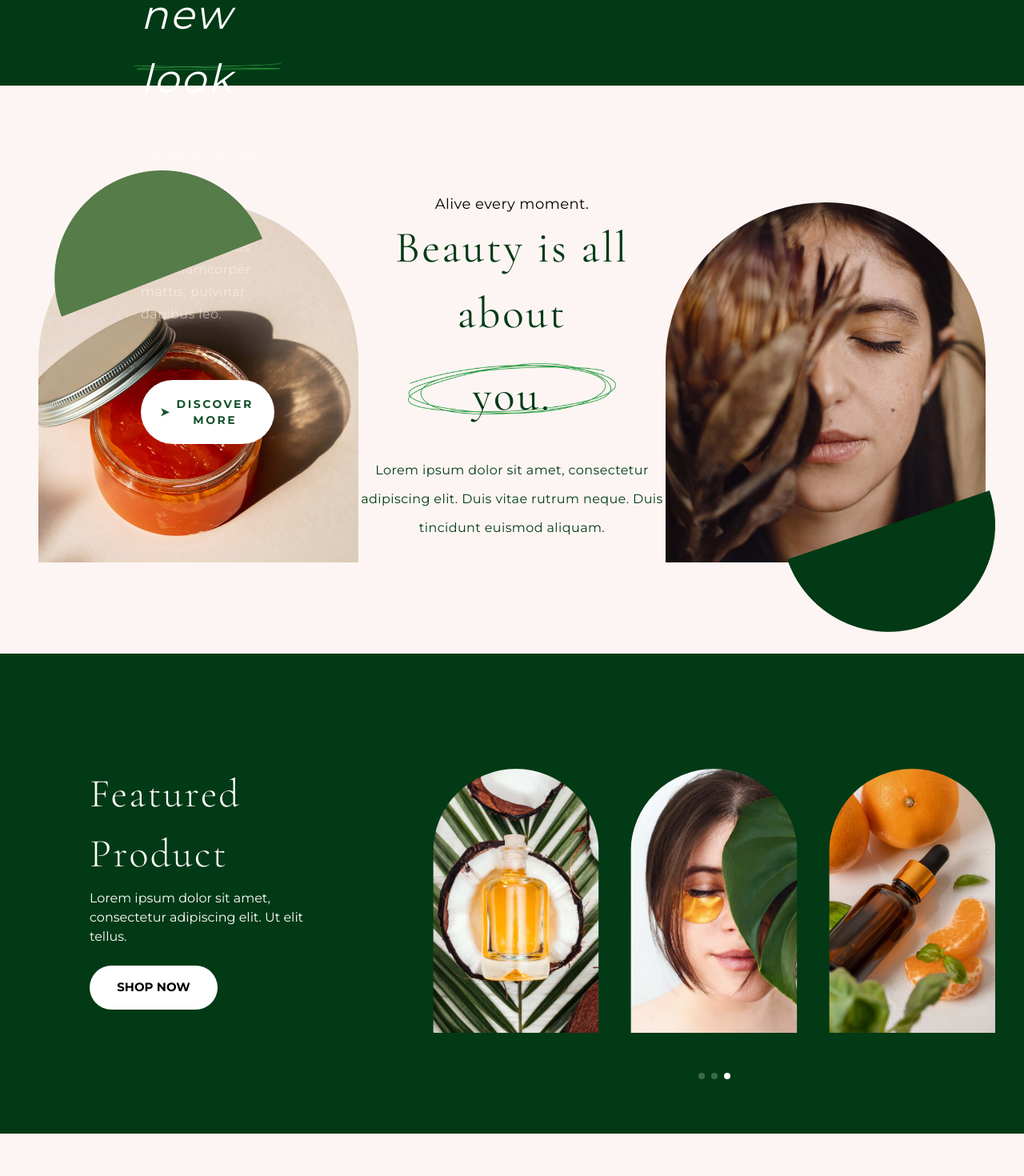
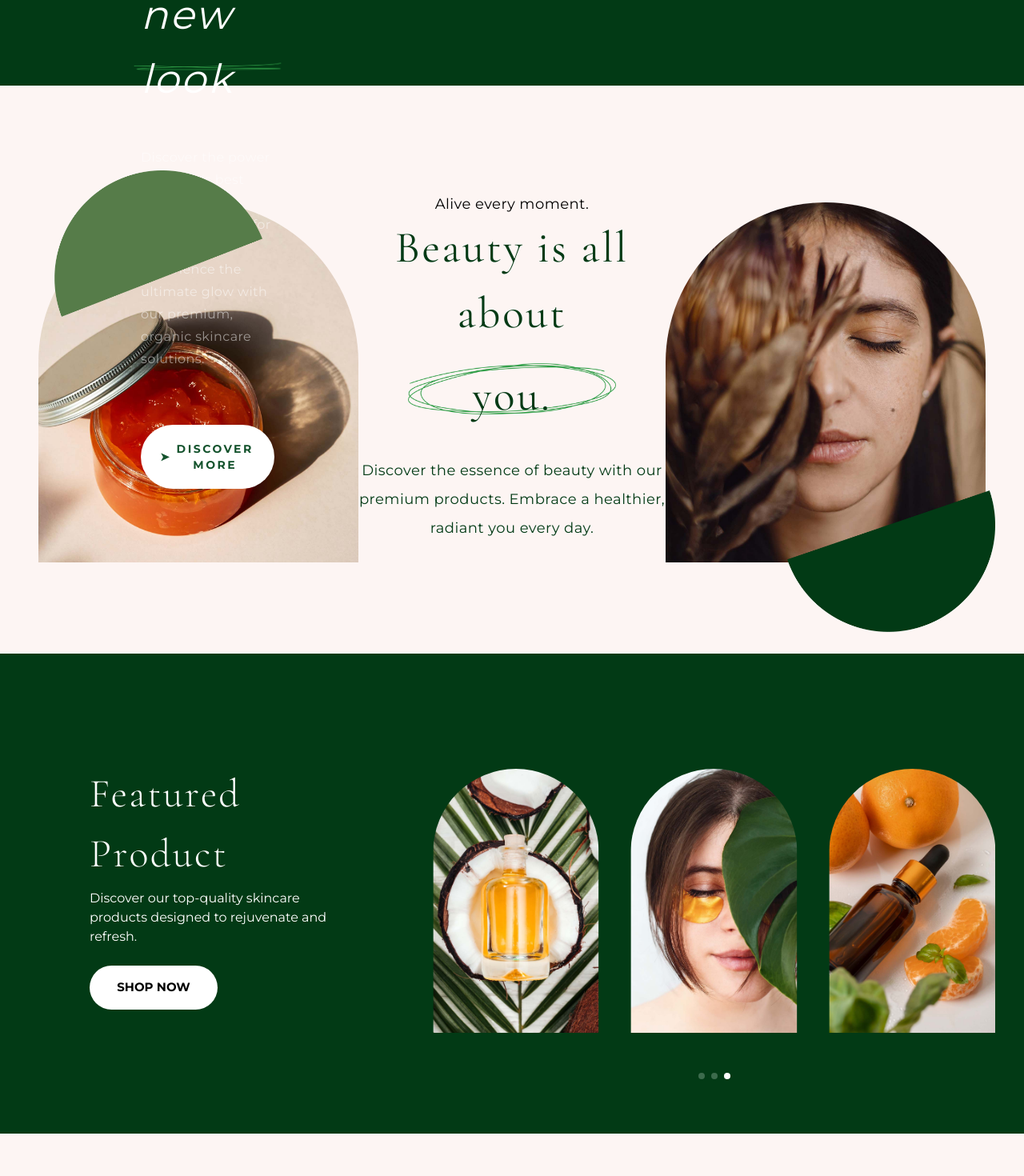
Before and after one commit to Aradhya-005/chloro, a Next.js app: page / in a window 1280 px wide. Shown: the part 720-2190 px from the top of the page at 80% size. Built offline with nearby package versions, Linux system fonts and the light colour scheme.

Commit message:
removed lorem text

```diff
--- a/src/components/Content.js
+++ b/src/components/Content.js
@@ -57,9 +57,10 @@ function Content() {
             </div>
           </div>
 
-          <p className="py-9   font-[25px] leading-9 text-[#023A15] tracking-wide">
-            Lorem ipsum dolor sit amet, consectetur adipiscing elit. Duis vitae
-            rutrum neque. Duis tincidunt euismod aliquam.
+          <p className="py-9  text-[18px]  font-[25px] leading-9 text-[#023A15] tracking-wide">
+          Discover the essence of beauty with our premium products.
+  Embrace a healthier, radiant you every day.
+
           </p>
         </div>
 
--- a/src/components/ExpertSkincare.js
+++ b/src/components/ExpertSkincare.js
@@ -5,7 +5,7 @@ import SecondImg from "../../public/assets/woman-holding-grapefruit-HV8L8KM-1536
 function ExpertSkincare() {
   return (
     <>
-      <section className="flex flex-col md:flex-row justify-center items-center  gap-11 px-44 bg-[#FDF5F3] py-40">
+      <section className="flex flex-col md:flex-row justify-between items-center gap-24 px-44 bg-[#FDF5F3] py-40">
         <div className="images-part md:w-1/2 flex flex-col justify-center items-center">
           <div className="first-img mb-5">
             <Image
@@ -13,7 +13,7 @@ function ExpertSkincare() {
               src={FirstImg}
               width={600}
               height={260}
-        alt=""
+              alt="Natural Skincare"
             />
           </div>
           <div className="second-img">
@@ -22,7 +22,7 @@ function ExpertSkincare() {
               src={SecondImg}
               width={600}
               height={260}
-        alt=""
+              alt="Healthy Glow"
             />
           </div>
         </div>
@@ -30,20 +30,30 @@ function ExpertSkincare() {
           <h2 className="text-[60px] font-thin text-[#023A15] tracking-wider mb-4 font-cormorantGaramond">
             Expert Skincare For Your Beautiful Skin
           </h2>
-    <p className=" mb-8 text-[18px] max-w-[480px] text-[#567C49] ">
-      Lorem ipsum dolor sit amet, consectetur adipiscing elit. Etiam accumsan arcu est, at lobortis nulla porta eu. Aenean vel dolor enim. Etiam aliquam mauris eros, eget ornare diam volutpat eu. Fusce auctor pretium tellus vitae bibendum.
+          <p className="mb-8 text-[16px] max-w-[480px] text-[#023A15] tracking-wider leading-loose">
+            Your skin deserves the best care. At our skincare clinic, we focus on providing treatments tailored to your unique needs, using only the finest natural ingredients. Restore your skin’s health and radiance with our expert care.
           </p>
-    <p className="mb-2 text-[18px] text-[#567C49]">Donec non vestibulum mauris.</p>
-    <p className="mb-2 text-[18px] text-[#567C49]">Maecenas arcu eros.</p>
-    <p className="mb-2 text-[18px] text-[#567C49]">Sed pulvinar lorem.</p>
-    <p className="mb-2 text-[18px] text-[#567C49]">Nullam ut mauris tellus.</p>
-    <p className="mb-6 text-[18px] text-[#567C49]">Nunc vitae convallis justo.</p>
+          <p className="mb-2 text-[16px] text-[#023A15]">
+  Expert results.
+</p>
+<p className="mb-2 text-[16px] text-[#023A15]">
+  Eco-friendly solutions.
+</p>
+<p className="mb-2 text-[16px] text-[#023A15]">
+  Personalized care.
+</p>
+<p className="mb-2 text-[16px] text-[#023A15]">
+  Confidence first.
+</p>
+<p className="mb-6 text-[16px] text-[#023A15]">
+  Healthy glow.
+</p>
+
           <button className="mt-4 px-6 py-2 bg-[#023A15] text-white rounded-md hover:bg-[#035723]">
             Learn More
           </button>
         </div>
       </section>
-
     </>
   );
 }
--- a/src/components/FeaturedProduct.js
+++ b/src/components/FeaturedProduct.js
@@ -77,8 +77,8 @@ function FeaturedProduct() {
             />
           </div>
           <p className="mt-4 mb-6">
-            Lorem ipsum dolor sit amet, consectetur adipiscing elit. Ut elit
-            tellus.
+          Discover our top-quality skincare products designed to rejuvenate and refresh.
+
           </p>
           <button className="px-6 py-4 bg-white text-black uppercase max-w-40 rounded-full font-bold text-[15px]">
             Shop now
--- a/src/components/HeroSection.js
+++ b/src/components/HeroSection.js
@@ -60,8 +60,8 @@ function HeroSection() {
               ></div>
             </div>
             <p className="text-[16px] leading-7 tracking-wide pt-11 pb-8 text-[#FFFFFF82]">
-              Lorem ipsum dolor sit amet, consectetur adipiscing elit. Ut elit
-              tellus, luctus nec ullamcorper mattis, pulvinar dapibus leo.
+            Discover the power of nature's best ingredients, carefully crafted for your skin.
+            Experience the ultimate glow with our premium, organic skincare solutions.
             </p>
             <button className="flex items-center gap-1 mt-9 px-6 py-5 text-sm  text-green-900 bg-white rounded-full font-extrabold">
               <span className="text-green-900">➤</span>
--- a/src/components/Review.js
+++ b/src/components/Review.js
@@ -7,12 +7,35 @@ import Asset_4 from '../../public/assets/Asset-4_2.png';
 import Asset_2 from '../../public/assets/asset_2.png'
 
 const reviewsList = [
-  { id: 1, name: 'John Doe', review: 'Lorem ipsum dolor sit amet, consectetur adipiscing elit. Curabitur lobortis erat posuere, tincidunt sem at, sagittis dolor. Sed malesuada orci erat, ut interdum lorem rhoncus eu. Donec justo urna, mattis non maximus.' },
-  { id: 2, name: 'Jane Smith', review: 'Lorem ipsum dolor sit amet, consectetur adipiscing elit. Curabitur lobortis erat posuere, tincidunt sem at, sagittis dolor. Sed malesuada orci erat, ut interdum lorem rhoncus eu. Donec justo urna, mattis non maximus.' },
-  { id: 3, name: 'Michael Johnson', review: 'Lorem ipsum dolor sit amet, consectetur adipiscing elit. Curabitur lobortis erat posuere, tincidunt sem at, sagittis dolor. Sed malesuada orci erat, ut interdum lorem rhoncus eu. Donec justo urna, mattis non maximus.' },
-  { id: 4, name: 'Emily Davis', review: 'Lorem ipsum dolor sit amet, consectetur adipiscing elit. Curabitur lobortis erat posuere, tincidunt sem at, sagittis dolor. Sed malesuada orci erat, ut interdum lorem rhoncus eu. Donec justo urna, mattis non maximus.' },
-  { id: 5, name: 'Sarah Brown', review: 'Lorem ipsum dolor sit amet, consectetur adipiscing elit. Curabitur lobortis erat posuere, tincidunt sem at, sagittis dolor. Sed malesuada orci erat, ut interdum lorem rhoncus eu. Donec justo urna, mattis non maximus.' }
+  {
+    id: 1,
+    name: 'John Doe',
+    review: 'The skincare treatment has significantly reduced my wrinkles. My skin feels rejuvenated and smoother. I appreciate the use of eco-friendly products, which make me feel good about the treatment. I’ve seen great results, and I’m more confident in my skin now. Highly recommended.'
+  },
+  {
+    id: 2,
+    name: 'Jane Smith',
+    review: 'I love the eco-friendly treatments! My skin feels fresh and healthy, and I’ve noticed fewer blemishes. The natural ingredients really make a difference. The team is knowledgeable and created a personalized plan for my skin. I’m very happy with the results and highly recommend this service!'
+  },
+  {
+    id: 3,
+    name: 'Michael Johnson',
+    review: 'The personalized skincare plan has made a real difference in my skin. I’ve seen improvement in texture and complexion. The treatments are gentle yet effective. The team’s expertise helped me target problem areas, and I’m impressed with the results. I definitely recommend this service for skin concerns.'
+  },
+  {
+    id: 4,
+    name: 'Emily Davis',
+    review: 'I’m so impressed with the results! My skin looks radiant and youthful. The treatments have softened fine lines and improved my overall complexion. The eco-friendly products used are gentle, and the team provides excellent care. I feel more confident and recommend it to anyone looking for effective skincare.'
+  },
+  {
+    id: 5,
+    name: 'Sarah Brown',
+    review: 'I’ve noticed a huge improvement in my skin! The treatments are professional and effective. My skin feels nourished, and I’ve seen a reduction in redness. The personalized plan worked wonders for my skin. I highly recommend this service to anyone looking for a positive change in their skincare routine.'
+  }
 ];
+
+
+
 
 export default function Review() {
   const [currentIndex, setCurrentIndex] = useState(0);
@@ -54,13 +77,13 @@ export default function Review() {
       <div className="h-[100px] flex items-center justify-center">
         <p className="text-[17px] leading-[30px] text-white">{reviewsList[currentIndex].review}</p>
       </div>
-      <div className="mt-8">
+      <div className="mt-14">
         <p className="text-white items-center font-cormorantGaramond font-light text-[30px]">{reviewsList[currentIndex].name}</p>
       </div>
     </div>
 
     {/* Dots for manual navigation */}
-    <div className="flex justify-left space-x-2 mt-4">
+    <div className="flex justify-left space-x-2 mt-1">
       {reviewsList.map((_, index) => (
         <div
           key={index}
--- a/src/components/Services.js
+++ b/src/components/Services.js
@@ -9,45 +9,46 @@ const servicesData = [
     id: 1,
     img: "/assets/woman-relaxing-with-a-facial-mask-at-the-spa-FT2XZH6.jpg",
     title: "Face Scrub",
-    description: "Lorem ipsum dolor sit amet, consectetur adipiscing elit.",
+    description: "Exfoliate your skin for a smoother, brighter complexion.",
     link: "/",
   },
   {
     id: 2,
     img: "/assets/facial-massage-beauty-treatment-CV8BDTP.jpg",
     title: "Face Massage",
-    description: "Lorem ipsum dolor sit amet, consectetur adipiscing elit.",
+    description: "Relax and rejuvenate with a soothing face massage.",
     link: "/",
   },
   {
     id: 3,
     img: "/assets/massage-therapist-massaging-woman-AWN6QAT.jpg",
     title: "Body Massage",
-    description: "Lorem ipsum dolor sit amet, consectetur adipiscing elit.",
+    description: "Release tension and improve circulation with a full-body massage.",
     link: "/",
   },
   {
     id: 4,
     img: "/assets/close-up-of-cosmetic-botox-injection-RGZTDV3.jpg",
     title: "Botox Filler",
-    description: "Lorem ipsum dolor sit amet, consectetur adipiscing elit.",
+    description: "Smooth out fine lines and wrinkles for a youthful look.",
     link: "/",
   },
   {
     id: 5,
     img: "/assets/pedicure-LDJ5TEU.jpg",
     title: "Pedicure",
-    description: "Lorem ipsum dolor sit amet, consectetur adipiscing elit.",
+    description: "Pamper your feet with a relaxing and rejuvenating pedicure.",
     link: "/",
   },
   {
     id: 6,
     img: "/assets/facial-beauty-treatment-in-spa-CSVTMH2.jpg",
     title: "Face Cleanser",
-    description: "Lorem ipsum dolor sit amet, consectetur adipiscing elit.",
+    description: "Deeply cleanse and refresh your face with natural ingredients.",
     link: "/",
   },
 ];
+
 
 function Services() {
   return (
@@ -58,8 +59,8 @@ function Services() {
             Our Service
           </h1>
           <p className="text-center mb-8 text-[20px] max-w-[630px]">
-            Lorem ipsum dolor sit amet, consectetur adipiscing elit. Ut elit
-            tellus, luctus nec ullamcorper mattis, pulvinar dapibus leo.
+          Discover our range of treatments designed to rejuvenate and refresh your skin, body, and mind.
+
           </p>
         </div>
         <div className="flex flex-wrap gap-8 justify-center ">
@@ -104,16 +105,18 @@ function Services() {
 
           {/* Div positioned over the image */}
           <div className="absolute w-[520px] h-[480px] bg-[#023A15] top-72 left-[908px] shadow-lg text-white">
-          <div className="p-20 ">
-          <h1 className="text-[60px] font-cormorantGaramond font-light tracking-wider">Our Story</h1>
-            <p className="mt-7 font-[25px] ">
-              Lorem ipsum dolor sit amet, consectetur adipiscing elit. Etiam
-              accumsan arcu est, at lobortis nulla porta eu. Aenean vel dolor
-              enim. Etiam aliquam mauris eros.
-            </p>
-          <button className="uppercase bg-white px-8 py-4 text-[#023A15] font-semibold rounded-full mt-10 ">Read More</button>
-          </div>
-          </div>
+  <div className="p-20">
+    <h1 className="text-[60px] font-cormorantGaramond font-light tracking-wider">Our Story</h1>
+    <p className="mt-7 font-[25px]">
+      Discover the origins of our brand, rooted in passion and care.
+      From humble beginnings to a commitment to sustainability, our journey has been one of growth and purpose.
+    </p>
+    <button className="uppercase bg-white px-8 py-4 text-[#023A15] font-semibold rounded-full mt-10">
+      Read More
+    </button>
+  </div>
+</div>
+
 
           {/* Div positioned below the green div */}
           {/* <div className="absolute w-[520px] h-[180px] bg-transparent bottom-20 left-[908px] px-24 shadow-lg flex flex-row gap-7 font-montserrat">
```
Lines whose indentation alone changed are shown as unchanged.
